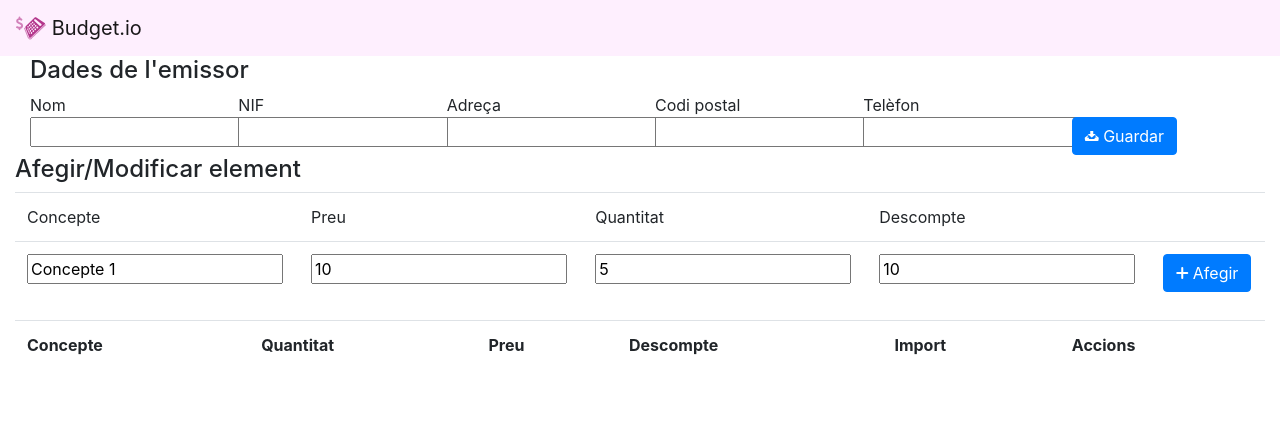
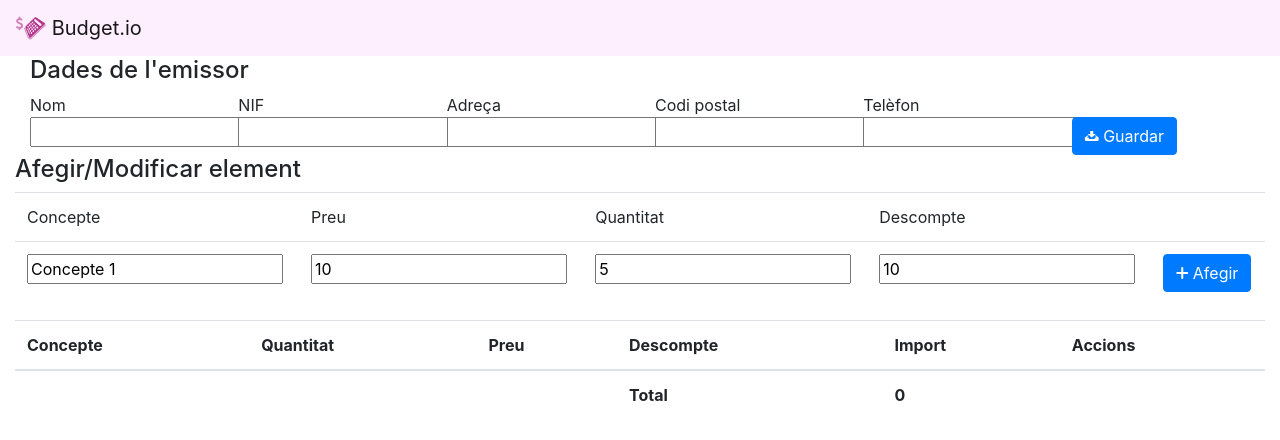
Before and after one commit to formaciong2/practica, an Angular app: page / in a window 1280 px wide. Shown: the top 440 px of the page. Built offline with nearby package versions, Linux system fonts and the light colour scheme.

Commit message:
Afegir total del pressupost.

```diff
--- a/src/app/fila/fila.component.html
+++ b/src/app/fila/fila.component.html
@@ -1,5 +1,15 @@
 <table class="table table-striped table-hover">
-  <tr><th>Concepte</th><th>Quantitat</th><th>Preu</th><th>Descompte</th><th>Import</th><th>Accions</th></tr>
+  <thead>
+	<tr>
+		<th>Concepte</th>
+		<th>Quantitat</th>
+		<th>Preu</th>
+		<th>Descompte</th>
+		<th>Import</th>
+		<th>Accions</th>
+	</tr>
+  </thead>
+  <tbody>
 	  <tr *ngFor="let element of elementsInput; let i = index">
 		  <td>{{element.concepte}}</td>
 		  <td>{{element.quantitat}}</td>
@@ -8,4 +18,14 @@
 		  <td>{{element.preu * element.quantitat * (100 - (element.descompte || 0)) / 100}}</td>
 		  <td><button class="btn btn-outline-danger" (click)="esborrarElement(i)"><i class="ionicons ion-close"></i> Eliminar</button></td>
 	  </tr>
+  </tbody>
+  <tfoot>
+	<tr>
+		<td></td>
+		<td></td>
+		<td></td>
+		<td><b>Total</b></td>
+		<td><b>{{getTotal()}}</b></td>
+	</tr>
+  </tfoot>
 </table>
--- a/src/app/fila/fila.component.ts
+++ b/src/app/fila/fila.component.ts
@@ -13,7 +13,14 @@ export class FilaComponent {
   }
 
   esborrarElement(index : number){
+	// Llençar l'event cap al contenidor. Al contenidor realitzar el DELETE de l'element i refrescar l'array.
+
     this.elementsInput.splice(index,1);
   }
 
+  getTotal() {
+	  var imports = this.elementsInput.map(i => i.preu * i.quantitat * (100 - i.descompte) / 100);
+	  var suma = imports.reduce((a, b) => a + b, 0);
+	  return suma;
+  }
 }
```
Lines whose indentation alone changed are shown as unchanged.
